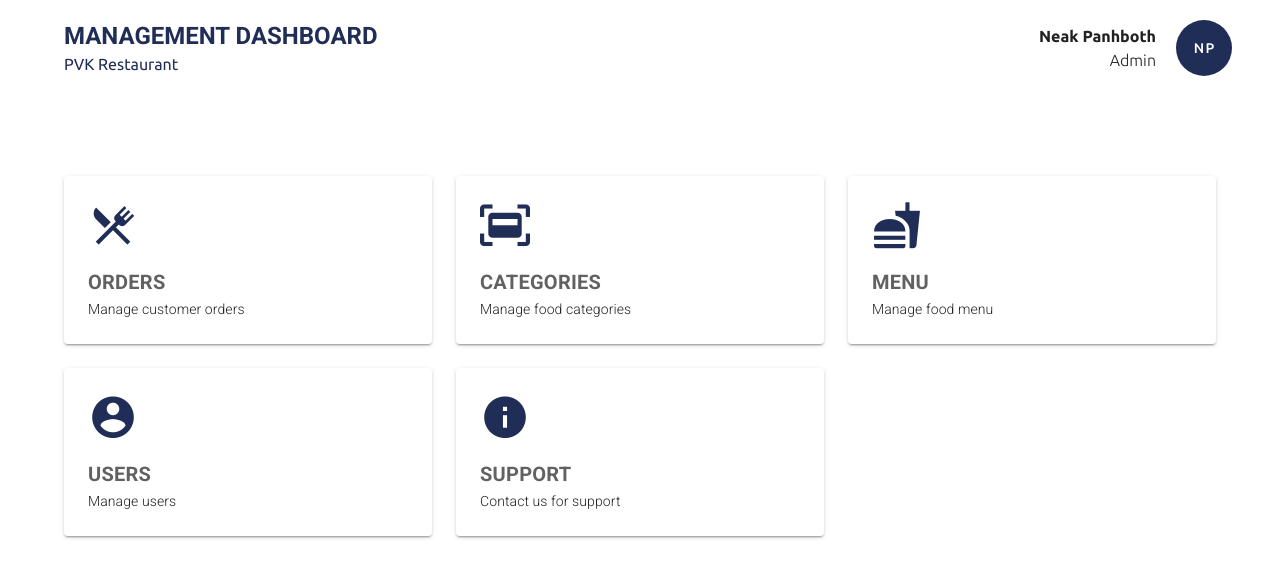
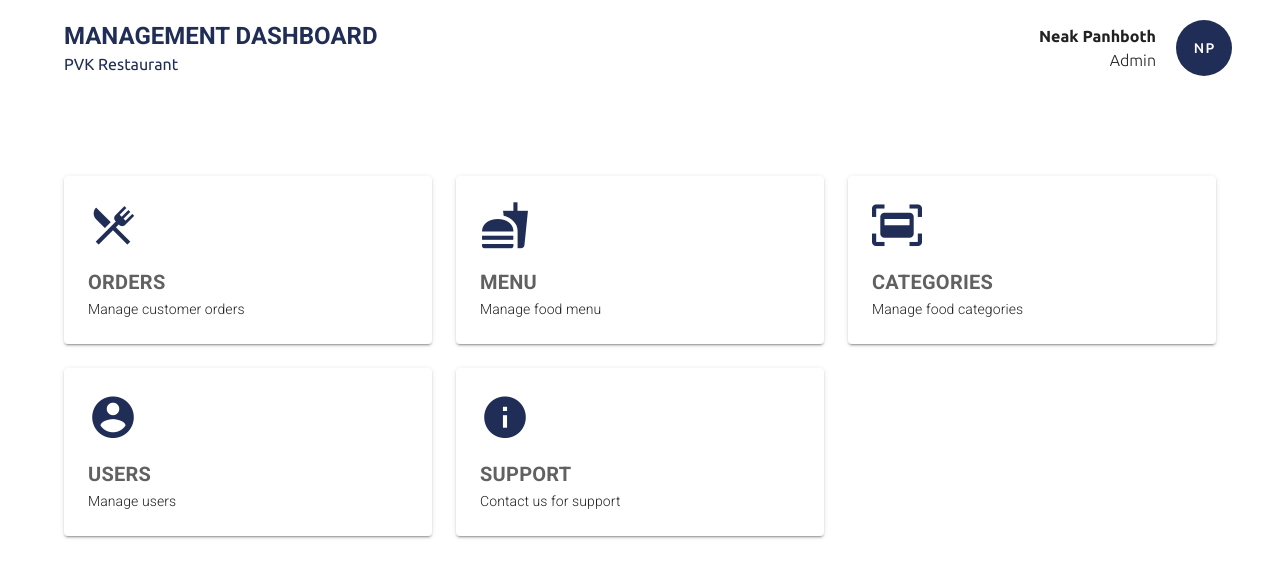
Before and after one commit to panhboth111/e-menu-dashboard, a Nuxt app: page / in a window 1280 px wide. Shown: the top 578 px of the page. Built offline with nearby package versions, Linux system fonts and the light colour scheme.

Commit message:
changed port

```diff
--- a/pages/index.vue
+++ b/pages/index.vue
@@ -39,17 +39,18 @@ export default {
         desc: "Manage customer orders",
       },
       {
+        title: "Menu",
+        to: "/menu",
+        icon: "mdi-food",
+        desc: "Manage food menu",
+      },
+      {
         title: "Categories",
         to: "/categories",
         icon: "mdi-credit-card-scan",
         desc: "Manage food categories",
       },
-      {
-        title: "Menu",
-        to: "/menu",
-        icon: "mdi-food",
-        desc: "Manage food menu",
-      },
+
       {
         title: "Users",
         to: "/users",
```
